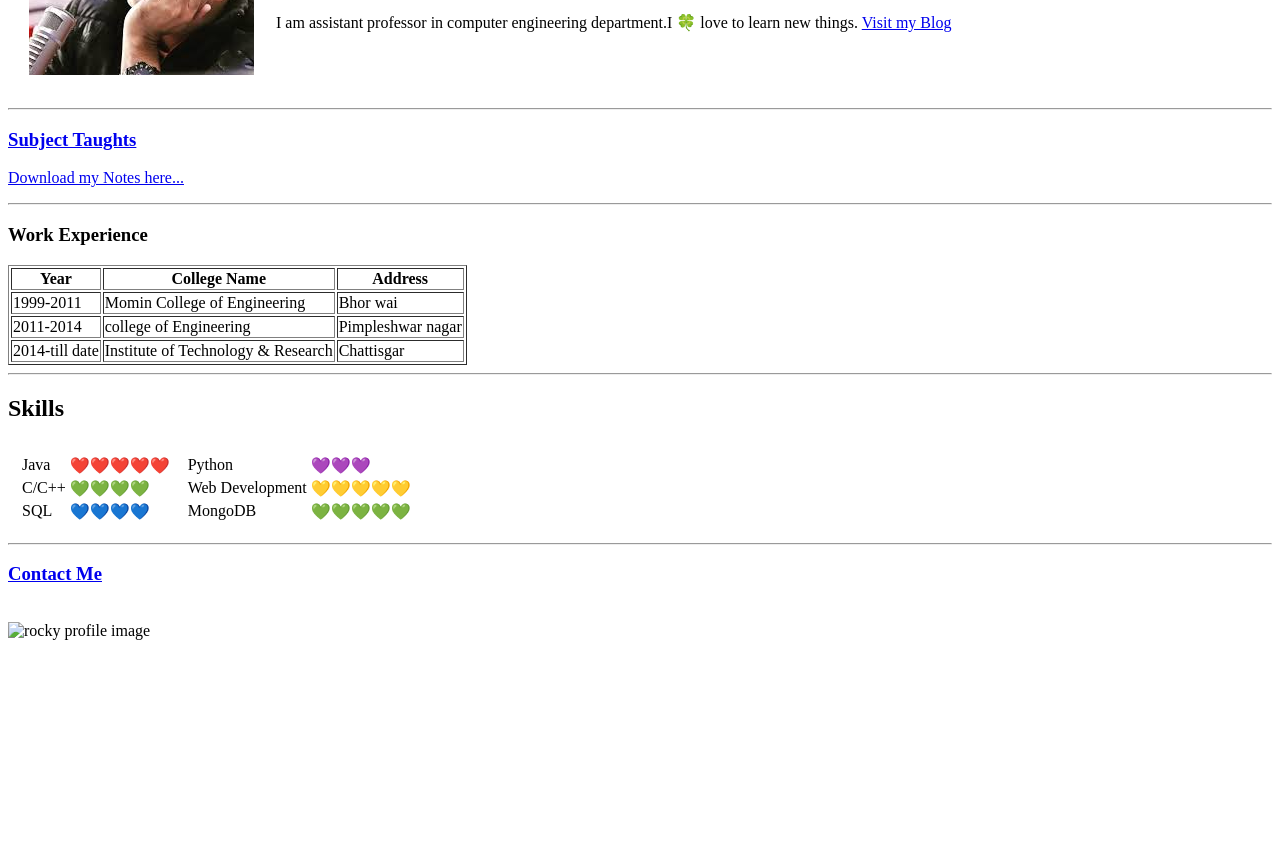
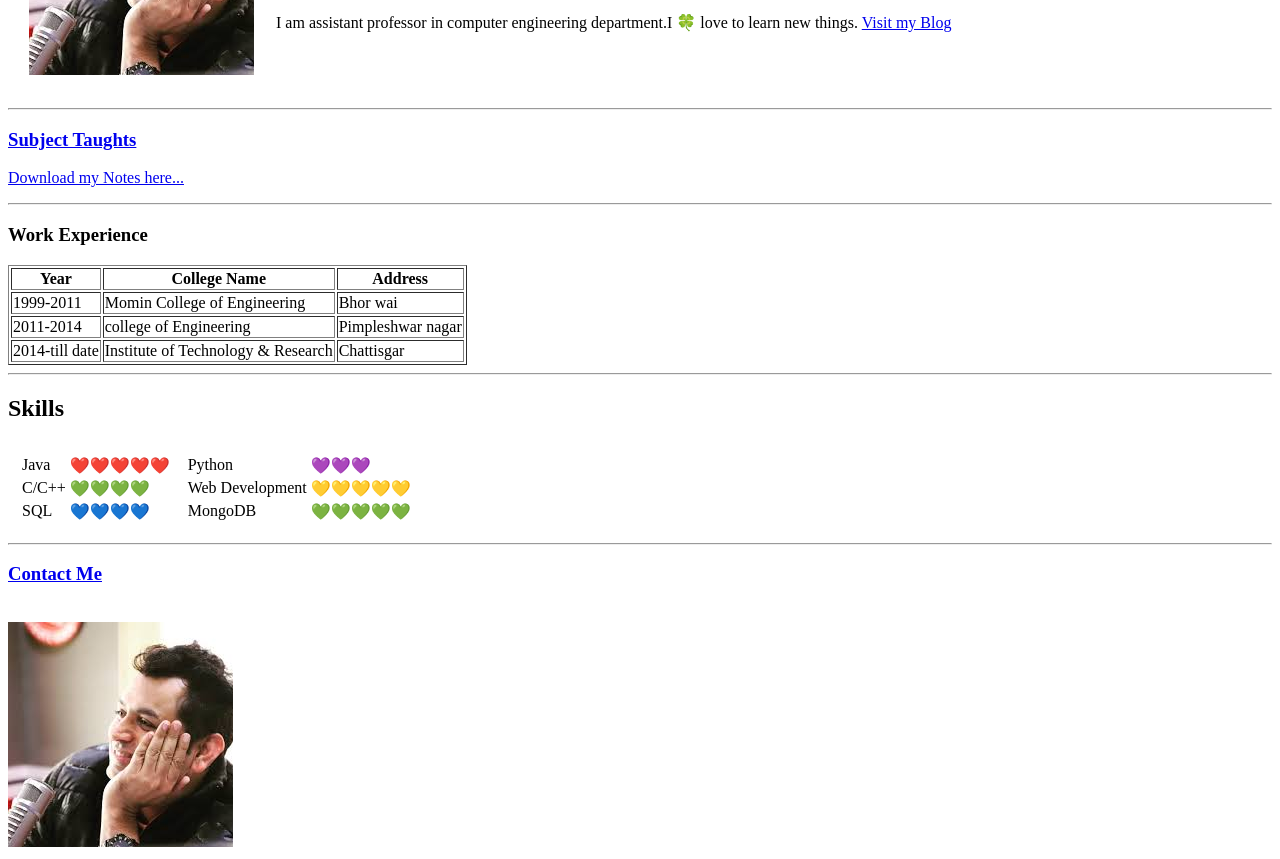
Before and after one commit to shivalenitin/cv, a plain HTML site: page index.html in a window 1280 px wide. Shown: the part 179-1038 px from the top of the page. Before the commit the page ends 827 px from the top, so only its background shows below. Drawn offline with Linux system fonts and the light colour scheme; the site is published under a folder, as on GitHub Pages, so addresses that start at the root find nothing.

Commit message:
only images

```diff
--- a/index.html
+++ b/index.html
@@ -83,6 +83,6 @@
 </table>
 <hr>
 <p> <a href="contactme.html"><h3>Contact Me</h3></a></p><br />
-<img src="/images/rocky.jpg" alt="rocky profile image">
+<img src="rocky.jpg" alt="rocky profile image">
 </body>
 </html>
```
